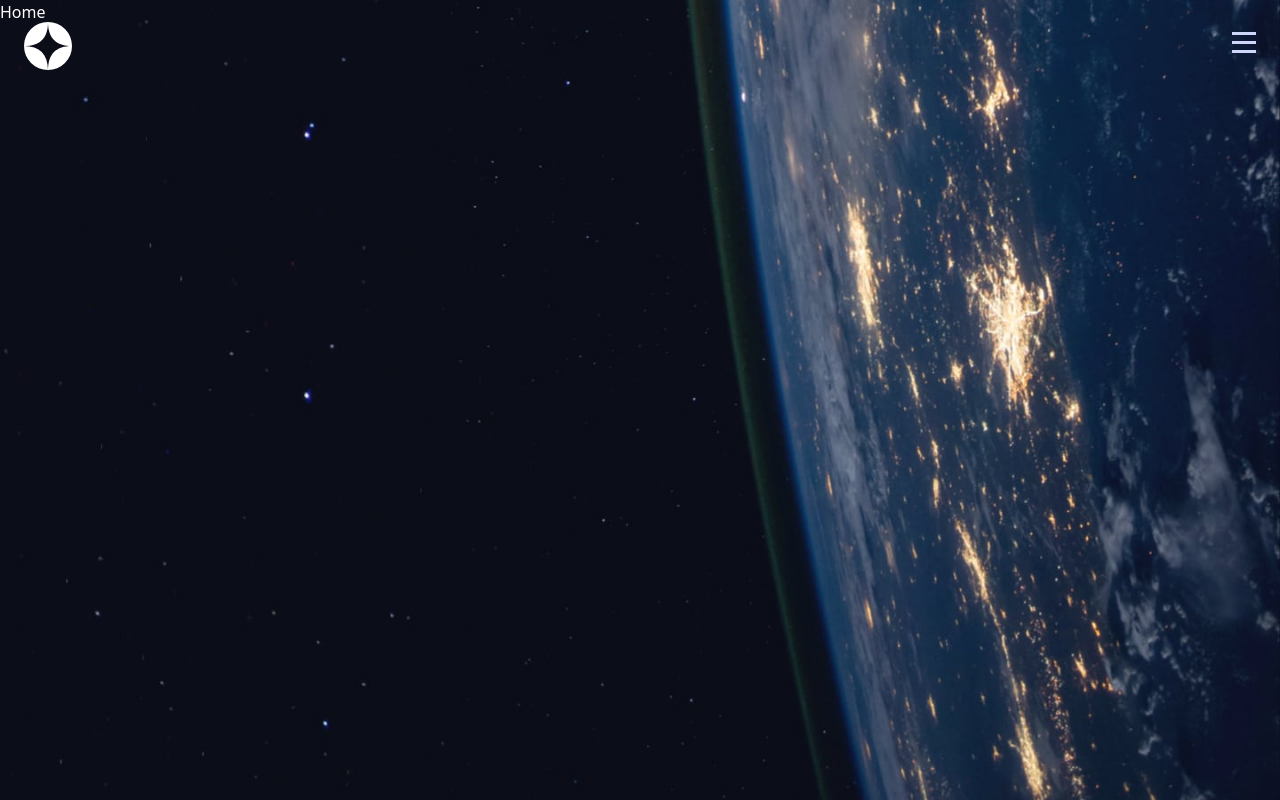
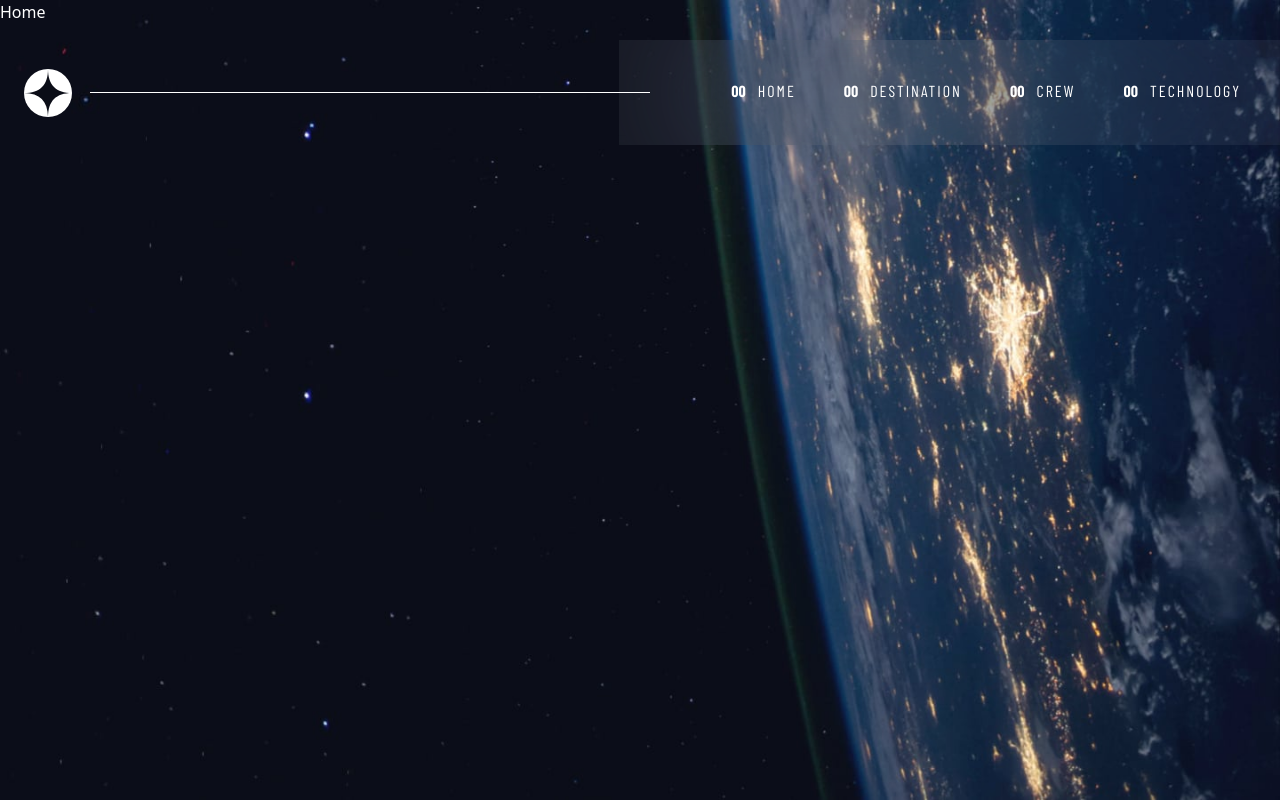
Before and after one commit to xyzeez/space-tourism-website, a React (Vite) app: page / in a window 1280 px wide. Built offline with nearby package versions, Linux system fonts and the light colour scheme; a web font is replaced by a local one.

Commit message:
🎨 ui(app): made header responsive
- added helper function to get window width
- defined useWindowWidth to monitor window width

```diff
--- a/src/components/Nav/NavBar.jsx
+++ b/src/components/Nav/NavBar.jsx
@@ -3,7 +3,7 @@ import NavMenu from './NavMenu';
 
 const NavBar = () => {
   return (
-    <div className="fixed top-0 w-full flex items-center justify-between px-6">
+    <div className="fixed top-0 xl:top-10 w-full flex items-center justify-between px-6 md:pr-0">
       <Logo />
       <NavMenu />
     </div>
--- a/src/components/Nav/NavList.jsx
+++ b/src/components/Nav/NavList.jsx
@@ -6,38 +6,38 @@ const NavList = ({ navState, navStateHandler }) => {
     <AnimatePresence>
       {navState && (
         <motion.div
-          className="absolute top-0 right-0 flex flex-col gap-y-20 w-full max-w-64 h-screen pt-8 pl-8 bg-nav/15 backdrop-blur-[80px]"
+          className="absolute md:relative top-0 right-0 flex flex-col gap-y-20 w-full max-w-64 md:max-w-full h-screen md:h-auto pt-8 md:pt-0 md:pr-10 pl-8 md:pl-28 bg-navy/15 md:bg-white/5 backdrop-blur-[80px] xl:before:absolute xl:before:w-[min(100%,560px)] xl:before:h-[1px] xl:before:top-[calc(50%-0.5px)] xl:before:-left-[80%] xl:before:bg-white"
           initial={{ x: '100%' }}
           animate={{ x: 1 }}
           exit={{ x: '100%' }}
           transition={{ ease: 'easeInOut' }}>
-          <button className="mr-6 self-end" onClick={navStateHandler}>
+          <button className="mr-6 self-end md:hidden" onClick={navStateHandler}>
             <img
               src="/assets/shared/icon-close.svg"
               alt=""
               className="w-6 h-[21px]"
             />
           </button>
-          <ul className="flex flex-col gap-y-8">
-            <li className="border-r-4 border-transparent has-[.active]:border-white">
+          <ul className="flex flex-col md:flex-row gap-y-8 gap-x-12">
+            <li className="border-r-4 md:border-r-0 md:border-b-4 md:py-[38.5px] border-transparent has-[:hover]:border-white/50 has-[.active]:border-white transition-colors">
               <NavLink to="home" onClick={navStateHandler}>
                 <span className="nav-bold pr-3">00</span>
                 <span className="nav">Home</span>
               </NavLink>
             </li>
-            <li className="border-r-4 border-transparent has-[.active]:border-white">
+            <li className="border-r-4 md:border-r-0 md:border-b-4 md:py-[38.5px] border-transparent has-[:hover]:border-white/50 has-[.active]:border-white transition-colors">
               <NavLink to="destination" onClick={navStateHandler}>
                 <span className="nav-bold pr-3">00</span>
                 <span className="nav">Destination</span>
               </NavLink>
             </li>
-            <li className="border-r-4 border-transparent has-[.active]:border-white">
+            <li className="border-r-4 md:border-r-0 md:border-b-4 md:py-[38.5px] border-transparent has-[:hover]:border-white/50 has-[.active]:border-white transition-colors">
               <NavLink to="crew" onClick={navStateHandler}>
                 <span className="nav-bold pr-3">00</span>
                 <span className="nav">Crew</span>
               </NavLink>
             </li>
-            <li className="border-r-4 border-transparent has-[.active]:border-white">
+            <li className="border-r-4 md:border-r-0 md:border-b-4 md:py-[38.5px] border-transparent has-[:hover]:border-white/50 has-[.active]:border-white transition-colors">
               <NavLink to="technology" onClick={navStateHandler}>
                 <span className="nav-bold pr-3">00</span>
                 <span className="nav">Technology</span>
--- a/src/components/Nav/NavMenu.jsx
+++ b/src/components/Nav/NavMenu.jsx
@@ -1,16 +1,23 @@
-import { useState } from 'react';
+import { useEffect, useState } from 'react';
 import NavList from './NavList';
+import useWindowWidth from '../../hooks/useWindowWidth';
 
 const NavMenu = () => {
+  const [windowWidth] = useWindowWidth();
   const [isOpen, setIsOpen] = useState(false);
 
   const setNavState = () => {
+    if (windowWidth >= 768) return;
     setIsOpen((isOpen) => !isOpen);
   };
 
+  useEffect(() => {
+    windowWidth >= 768 && setIsOpen(true);
+  }, [windowWidth]);
+
   return (
-    <nav className="py-8">
-      <button onClick={setNavState}>
+    <nav className="py-8 md:py-0">
+      <button className="md:hidden" onClick={setNavState}>
         <img
           src="/assets/shared/icon-hamburger.svg"
           alt=""
--- /dev/null
+++ b/src/helpers.js
@@ -0,0 +1,4 @@
+export const getWindowWidth = () => {
+  const { innerWidth: width } = window;
+  return width;
+};
--- /dev/null
+++ b/src/hooks/useWindowWidth.jsx
@@ -0,0 +1,20 @@
+import { useEffect, useState } from 'react';
+import { getWindowWidth } from '../helpers';
+
+const useWindowWidth = () => {
+  const [windowWidth, setWindowWidth] = useState(getWindowWidth());
+
+  useEffect(() => {
+    const handleResize = () => {
+      setWindowWidth(getWindowWidth());
+    };
+
+    window.addEventListener('resize', handleResize);
+
+    return () => window.removeEventListener('resize', handleResize);
+  }, []);
+
+  return [windowWidth];
+};
+
+export default useWindowWidth;
```
